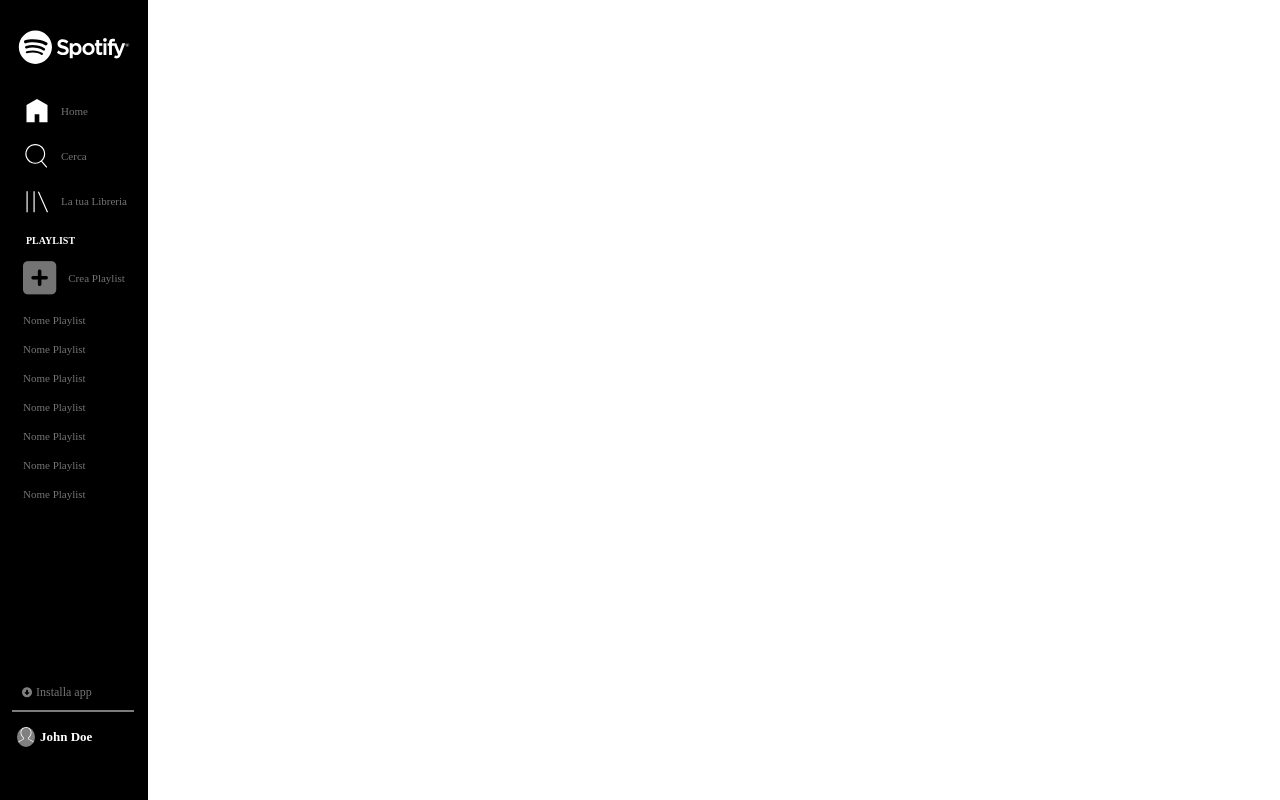
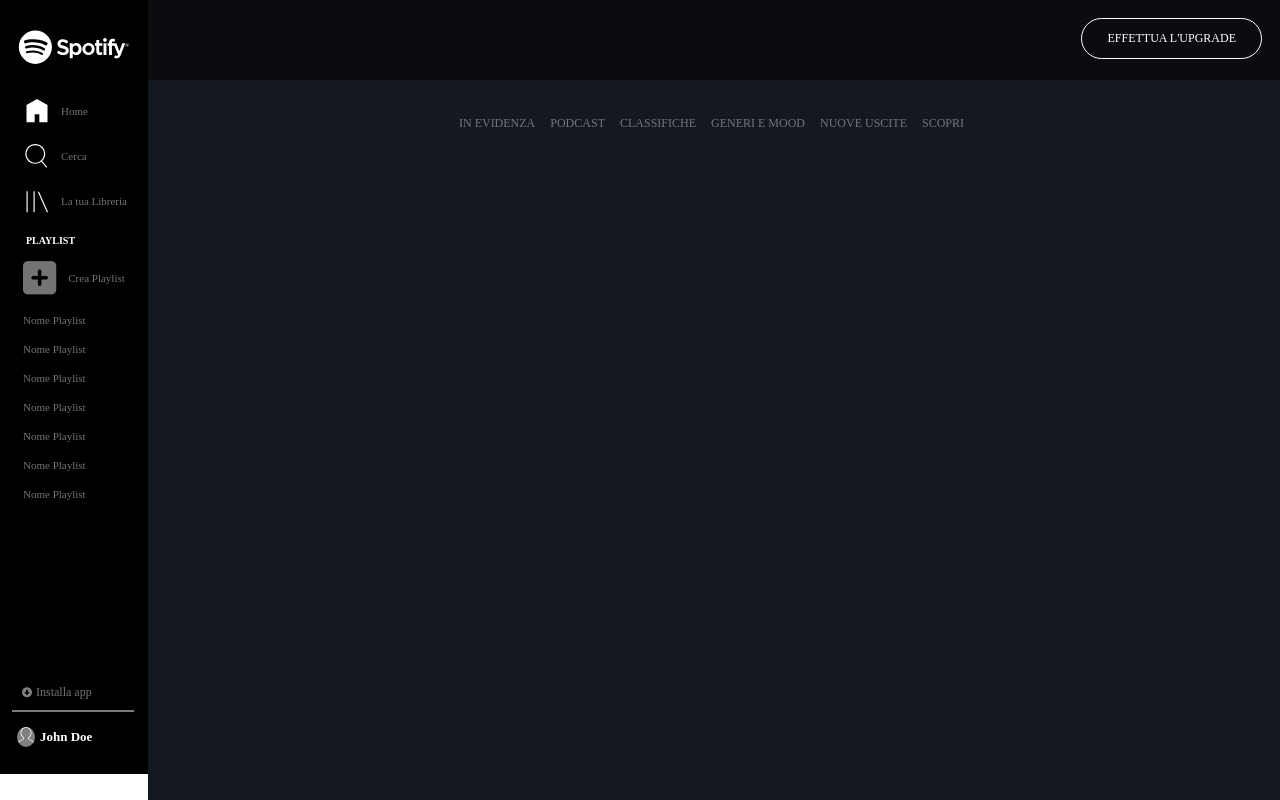
Before and after one commit to Iruiasaro/html-css-spotifyweb, a plain HTML site: page index.html in a window 1280 px wide. Drawn offline with Linux system fonts and the light colour scheme.

Commit message:
top_bar_menu

```diff
--- a/index.html
+++ b/index.html
@@ -9,9 +9,11 @@
         <title>Spotify</title>
     </head>
     <body>
-        <header>
             <div class="main_block">
                 <div class="spotify_class">
+
+                    <!-- sidebar-left-black -->
+                    <aside>
                         <div class="left_sidebar">
                             <div class="top_left_sidebar">
                                 <div class="spotify_logo">
@@ -53,9 +55,28 @@
                                 <a class="link_nav" href="#"><img src="img/profile.svg" alt="profile_svg"> <span>John Doe</span></a>
                             </div>
                             </div>
+                     </aside>
+
+
+                <!-- top bar -->
+                <div class="container">
+                    <div class="top_bar">
+                        <a href="#">EFFETTUA L'UPGRADE</a>
+                    </div>
+                    <div class="nav_menu">
+                        <nav class="top_link">
+                          <ul>
+                            <li><a href="#">In Evidenza</a></li>
+                            <li><a href="#">Podcast</a></li>
+                            <li><a href="#">Classifiche</a></li>
+                            <li><a href="#">Generi e Mood</a></li>
+                            <li><a href="#">Nuove Uscite</a></li>
+                            <li><a href="#">Scopri</a>
+                            </li>
+                          </ul>
+                        </nav>
                     </div>
                 </div>
-            </div>
-        </header>
+
     </body>
 </html>
--- a/style.css
+++ b/style.css
@@ -16,6 +16,7 @@
     flex-grow: 1;
 }
 
+/* LEFT SIDEBAR  */
 .left_sidebar {
     display: flex;
     flex-direction: column;
@@ -51,10 +52,9 @@
     }
 
 .left_black_nav ul,
-.content-menu ul {
+.top_link ul {
     list-style: none;
     }
-
 
 .left_black_nav h5 {
     padding-left: 16px;
@@ -77,7 +77,7 @@
     }
 
 .left_black_nav ul li a:hover {
-    color: white;
+    color: rgb(255, 255, 255);
     }
 
 .playlist_nav h5{
@@ -88,7 +88,7 @@
     }
 
 .bottom_left_sidebar {
-    background: black;
+    background: rgb(0, 0, 0);
     padding-left: 12px;
     padding-top: 160px;
     }
@@ -104,7 +104,7 @@
 
 .arrow_download a {
     font-size: 12px;
-    color: #747474;
+    color: #767575;
     text-decoration: none;
     }
 
@@ -138,11 +138,71 @@
     width: 90%
     }
 
+    /* TOP BAR */
+.container {
+    position: relative;
+    background-color: #141921;
+    flex-grow: 1;
+}
+
+.top_bar {
+    text-align: right;
+    background: rgba(0, 0, 0, 0.5);
+    width: 100%;
+    padding: 18px;
+    height: 80px;
+    }
+
+.top_bar a {
+    display: inline-block;
+    border: 1px solid white;
+    border-radius: 150px;
+    color: rgb(255, 255, 255);
+    font-size: 12px;
+    padding: 12px 25px;
+    text-decoration: none;
+    }
+
+.container .nav_menu {
+    position: absolute;
+    width: 100%;
+    padding: 15px 50px 10px;
+    }
+
+.top_link ul li {
+    position: relative;
+    display: inline-block;
+    text-transform: uppercase;
+    font-size: 12px;
+    margin-right: 5px;
+    margin-bottom: 40px;
+    border: 3px solid transparent;
+    }
+
+.top_link {
+    text-align: center;
+    padding-top: 18px;
+    }
+
+.top_link ul li a {
+    align-items: center;
+    color: #767575;
+    text-decoration: none;
+    }
+
+/* .top_bar a:hover {
+
+    } */
+
+.top_link ul li a:hover {
+    color: rgb(255, 255, 255);
+    }
+
 
 /* Media Query DA DEFINIRE I LIMITI */
 @media all and (max-width: 992px) {
     .hidden-sm  {
-    display: none;
+        display: none;
     }
 
     .bottom_left_sidebar {
@@ -158,22 +218,28 @@
     }
 
     .hidden-sm  {
-    display: block;
+        display: block;
     }
 
     .visible-sm {
-    display: none;
+        display: none;
     }
 
     .link_nav span {
-    display: none;
+        display: none;
     }
 
     .playlist_nav {
-    display: none;
+        display: none;
     }
 
 }
+
+
+
+
+
+
 
 @media all and (min-width:992px) {
     .visible-sm {
```
Lines whose indentation alone changed are shown as unchanged.
